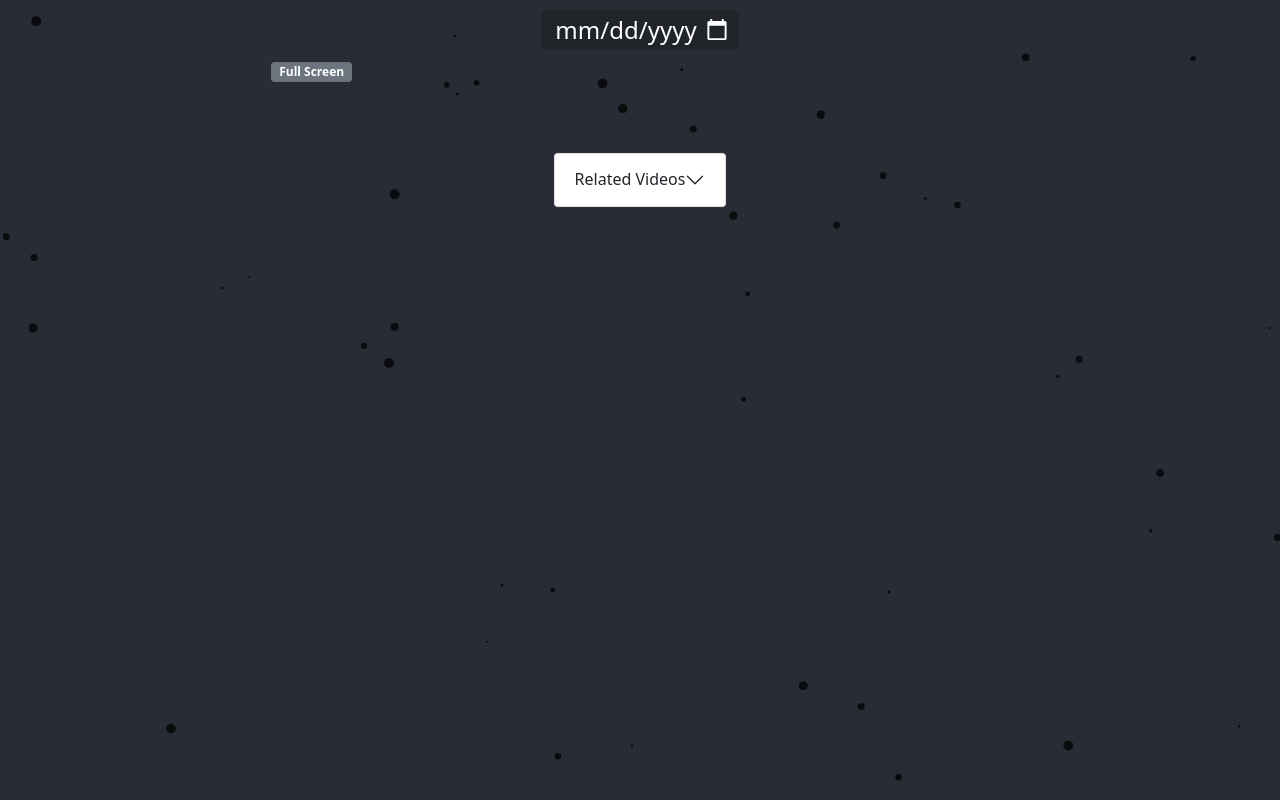
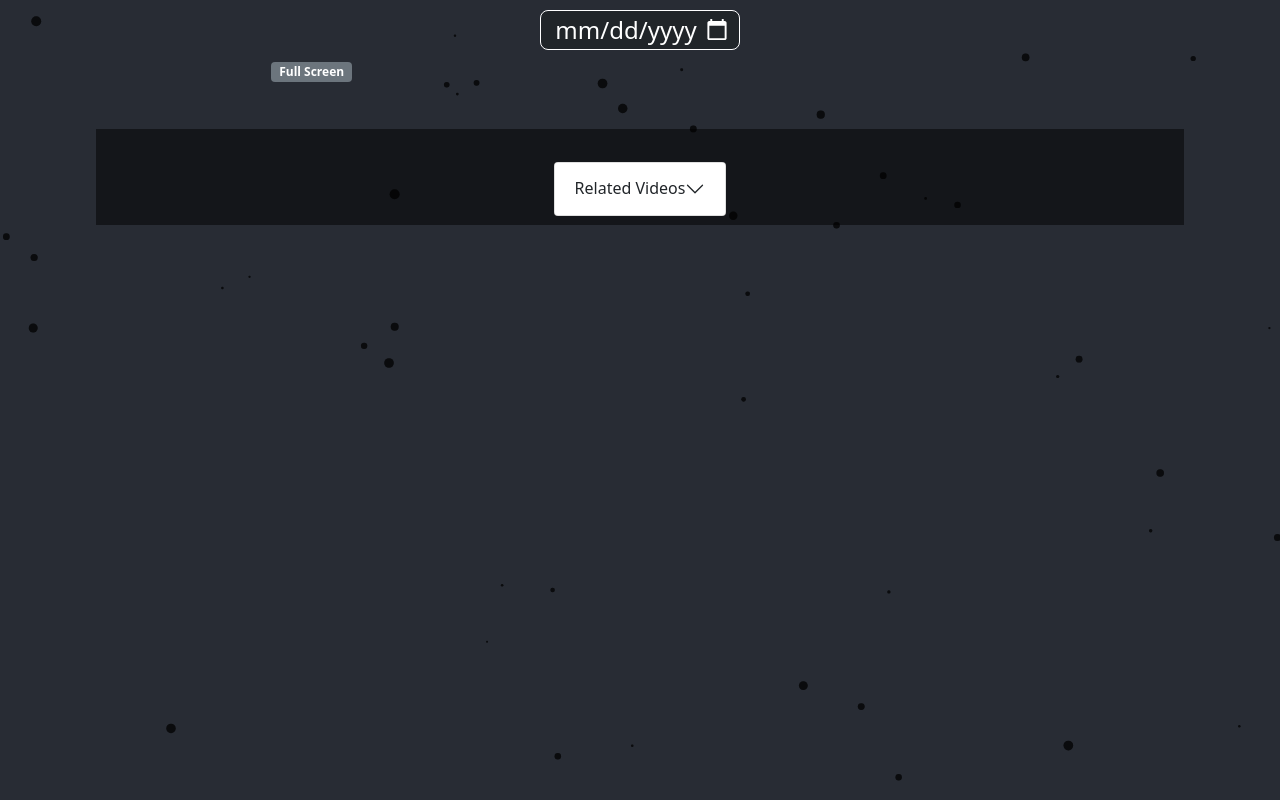
Before and after one commit to diegolajus/Image-of-the-day-NASA-API, a React (Create React App) app: page / in a window 1280 px wide. Built offline with nearby package versions, Linux system fonts and the light colour scheme; no server answers.

Commit message:
Particles bg

```diff
--- a/src/styles/App.css
+++ b/src/styles/App.css
@@ -24,6 +24,9 @@
 /* EXPLAIN CONTAINER */
 .explain-container  {
     font-size: 1.4rem;
+    background-color: rgba(0, 0, 0, 0.503);
+    /* border: 1px solid white; */
+    padding: 9px;
 }
 .explain-container p{
     color: rgb(255, 255, 255);
@@ -38,7 +41,7 @@
 /* IMAGE CONTAINER */
 .input-date{
     font-size: 1.5rem;
-    border: transparent;
+    border: 1px solid white;
     color: white;
     border-radius:8px ;
     text-align: center;
```
